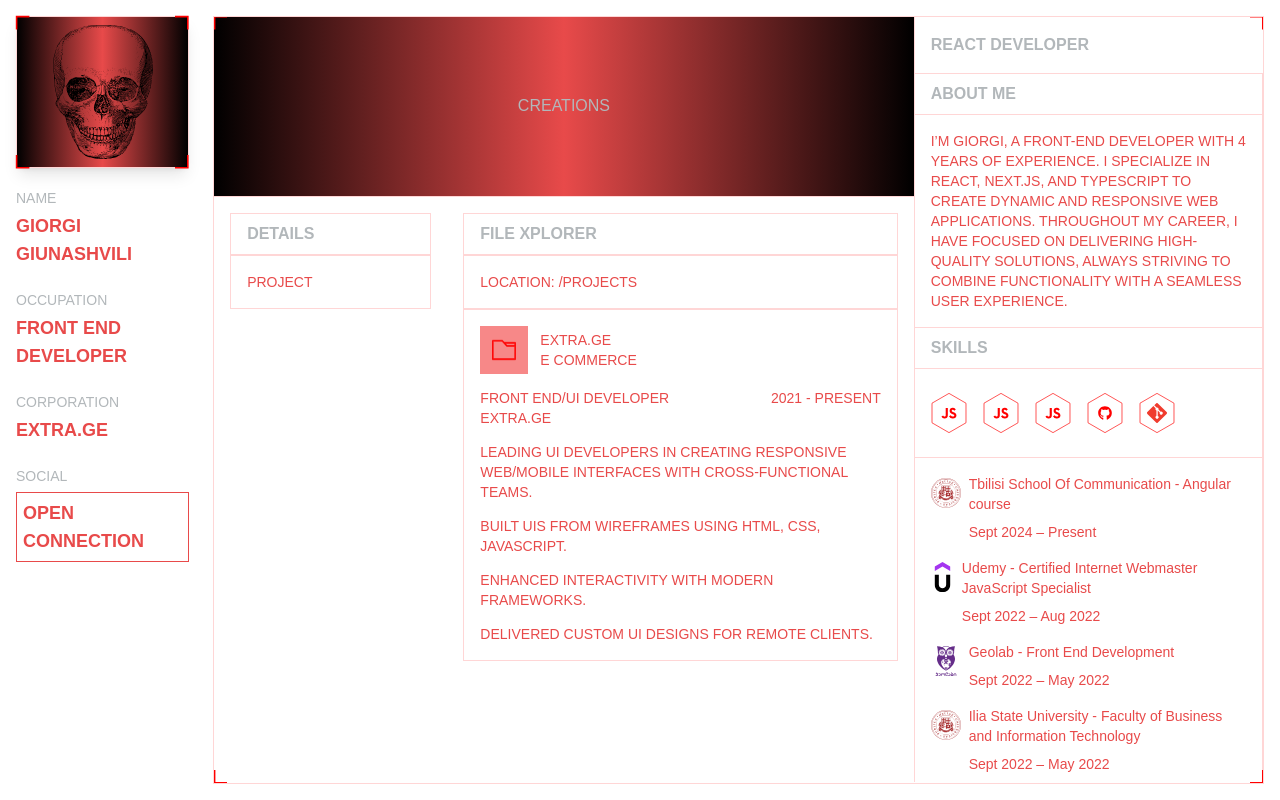
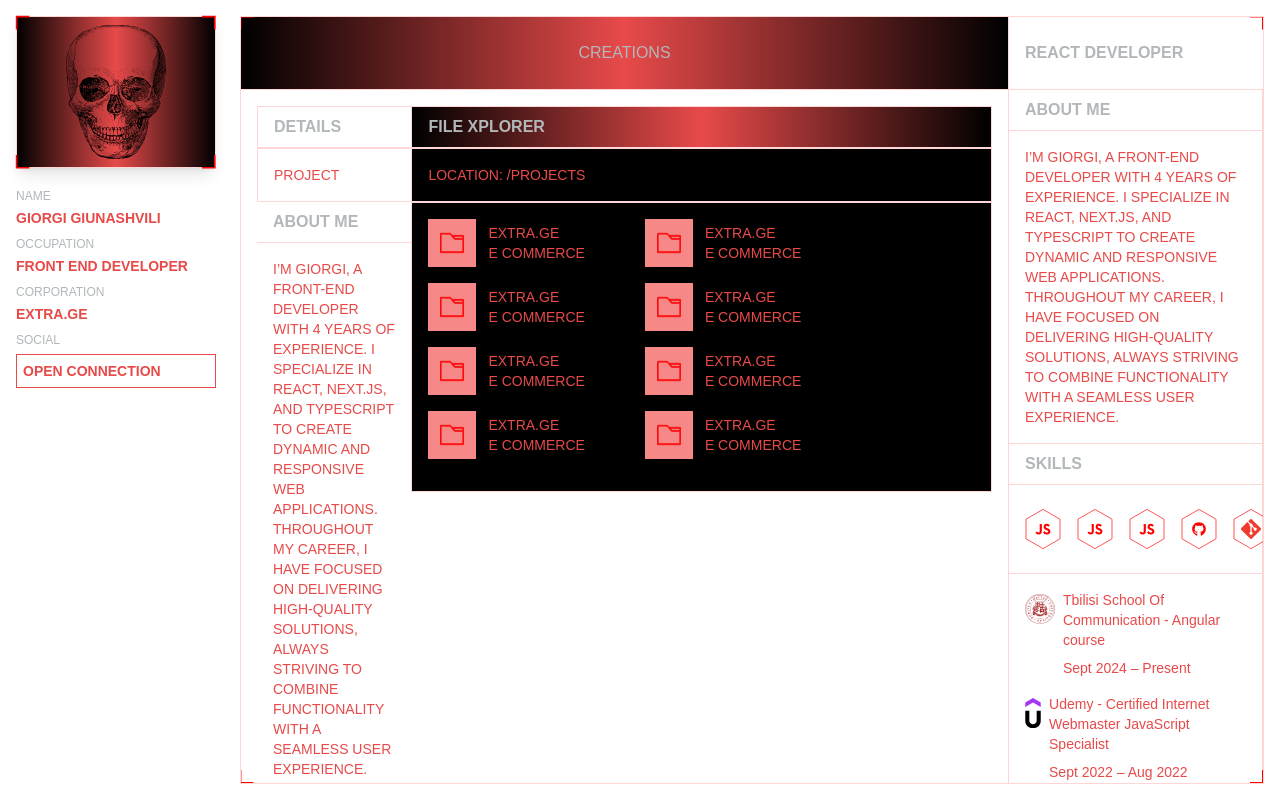
Before and after one commit to GGiunashvili/portfolio, a Next.js app in the folder web-app/: page / in a window 1280 px wide. Built offline with nearby package versions, Linux system fonts and the light colour scheme.

Commit message:
project location

```diff
--- a/web-app/components/About.tsx
+++ b/web-app/components/About.tsx
@@ -2,8 +2,8 @@ import React from "react";
 
 export default function About() {
   return (
-    <div className="overflow-hidden relative col-span-4 border border-l-0 border-[#FFD6D6]   ">
-      <p className="border-l border-[#FFD6D6]  p-[16px] font-bold text-md">
+    <div className="overflow-hidden relative col-span-3 border border-l-0 border-[#FFD6D6]   ">
+      <p className="border-l border-[#FFD6D6]  py-[24px] px-[16px] font-bold text-md">
         REACT DEVELOPER
       </p>
       <div className="overflow-scroll h-[calc(100%-57px)]">
--- a/web-app/components/Education.tsx
+++ b/web-app/components/Education.tsx
@@ -2,34 +2,47 @@ import React from "react";
 
 export default function Education() {
   return (
-    <div className="relative col-span-8 grid grid-cols-6 border border-r-0 border-[#FFD6D6] overflow-hidden">
-      <div className="flex justify-center items-center col-span-6 border-b border-[#FFD6D6] py-[24px] bg-gradient-to-r from-black via-red to-black">
+    <div className="relative col-span-9 grid grid-cols-9 border border-r-0 border-[#FFD6D6] overflow-hidden">
+      <div className="flex justify-center items-center col-span-9 border-b border-[#FFD6D6] py-[24px] bg-gradient-to-r from-black via-red to-black">
         <p>CREATIONS</p>
       </div>
       <div
-        className="col-span-2  p-[16px] "
+        className="col-span-2  p-[16px] pr-0"
         style={{ height: "-webkit-fill-available" }}
       >
-        <p className="border border-[#FFD6D6]  py-[8px] px-[16px] font-bold text-md">
+        <p className="border border-r-0 border-[#FFD6D6]  py-[8px] px-[16px] font-bold text-md">
           DETAILS
         </p>
-        <p className="text-sm text-red p-[16px] uppercase border border-[#FFD6D6] ">
+        <p className="text-sm text-red p-[16px] uppercase border border-r-0 border-[#FFD6D6] ">
           PROJECT
         </p>
+        <div>
+          <p className="border-b border-[#FFD6D6]  py-[8px] px-[16px] font-bold text-md">
+            ABOUT ME
+          </p>
+          <p className="text-sm text-red p-[16px] uppercase">
+            I’m Giorgi, a Front-End Developer with 4 years of experience. I
+            specialize in React, Next.js, and TypeScript to create dynamic and
+            responsive web applications. Throughout my career, I have focused on
+            delivering high-quality solutions, always striving to combine
+            functionality with a seamless user experience.
+          </p>
+        </div>
       </div>
       <div
-        className="col-span-4 p-[16px]"
+        className="col-span-7 p-[16px] pl-0"
         style={{ height: "-webkit-fill-available" }}
       >
         {" "}
-        <p className="border border-[#FFD6D6]  py-[8px] px-[16px] font-bold text-md">
+        <p className="border border-[#FFD6D6]  py-[8px] px-[16px] font-bold text-md bg-gradient-to-r from-black via-red to-black">
           FILE XPLORER
         </p>
-        <p className="text-sm text-red p-[16px] uppercase border border-[#FFD6D6] ">
+        <p className="text-sm text-red p-[16px] uppercase border border-[#FFD6D6] bg-black">
           LOCATION: /PROJECTS
         </p>
-        <div className="flex flex-col gap-[14px] text-sm text-red p-[16px] uppercase border border-[#FFD6D6] ">
-          <div className="flex items-center">
+        <div className="flex flex-wrap gap-x-[60px]  text-sm text-red p-[16px] uppercase border border-[#FFD6D6] bg-black">
+          {Array.from({ length: 8 }).map((_, index) => (
+            <div key={index} className="flex items-center mb-4">
               <div className="flex items-center justify-center bg-[#f78888] w-[48px] h-[48px]">
                 <svg
                   style={{
@@ -52,12 +65,17 @@ export default function Education() {
                   ></path>
                 </svg>
               </div>
+              <div className="flex">
                 <div className="flex flex-col">
                   <p className="ml-[12px]">extra.ge</p>
                   <p className="ml-[12px]">e commerce</p>
                 </div>
+                {/* <p>2021 - Present</p> */}
               </div>
-          <div className="flex justify-between">
+            </div>
+          ))}
+
+          {/* <div className="flex justify-between">
             <div>
               <p> Front End/UI Developer</p>
               <p>extra.ge</p>
@@ -70,7 +88,7 @@ export default function Education() {
           </p>
           <p>Built UIs from wireframes using HTML, CSS, JavaScript.</p>
           <p>Enhanced interactivity with modern frameworks.</p>
-          <p>Delivered custom UI designs for remote clients.</p>
+          <p>Delivered custom UI designs for remote clients.</p> */}
         </div>
       </div>
 
--- a/web-app/components/Profile.tsx
+++ b/web-app/components/Profile.tsx
@@ -10,7 +10,7 @@ export default function Profile() {
 
   return (
     <div className="w-full mr-[24px]">
-      <div className="relative p-2 bg-gradient-to-r from-black via-red to-black border border-[#FFD6D6]  mb-[20px] shadow-lg shadow-red-500">
+      <div className="w-[200px] relative p-2 bg-gradient-to-r from-black via-red to-black border border-[#FFD6D6]  mb-[20px] shadow-lg shadow-red-500">
         <Image
           className="m-auto"
           src="/2807482.svg" // Replace with the direct image URL
@@ -98,14 +98,14 @@ export default function Profile() {
 
       <div>
         {profileDetails.map((detail) => (
-          <div key={detail.label} className="mb-[22px]">
-            <p className="text-sm font-normal mb-[4px]">{detail.label}</p>
-            <p className="text-red text-lg font-bold">{detail.value}</p>
+          <div key={detail.label} className="mb-[8px]">
+            <p className="text-xs font-normal mb-[4px]">{detail.label}</p>
+            <p className="text-red text-sm font-bold">{detail.value}</p>
           </div>
         ))}
-        <div className="mb-[22px]">
-          <p className="text-sm font-normal mb-[6px]">SOCIAL</p>
-          <p className="text-red text-lg font-bold border border-red p-[6px]">
+        <div className="mb-[8px]">
+          <p className="text-xs font-normal mb-[6px]">SOCIAL</p>
+          <p className="text-red text-sm font-bold border border-red p-[6px]">
             OPEN CONNECTION
           </p>
         </div>
```
Lines whose indentation alone changed are shown as unchanged.
